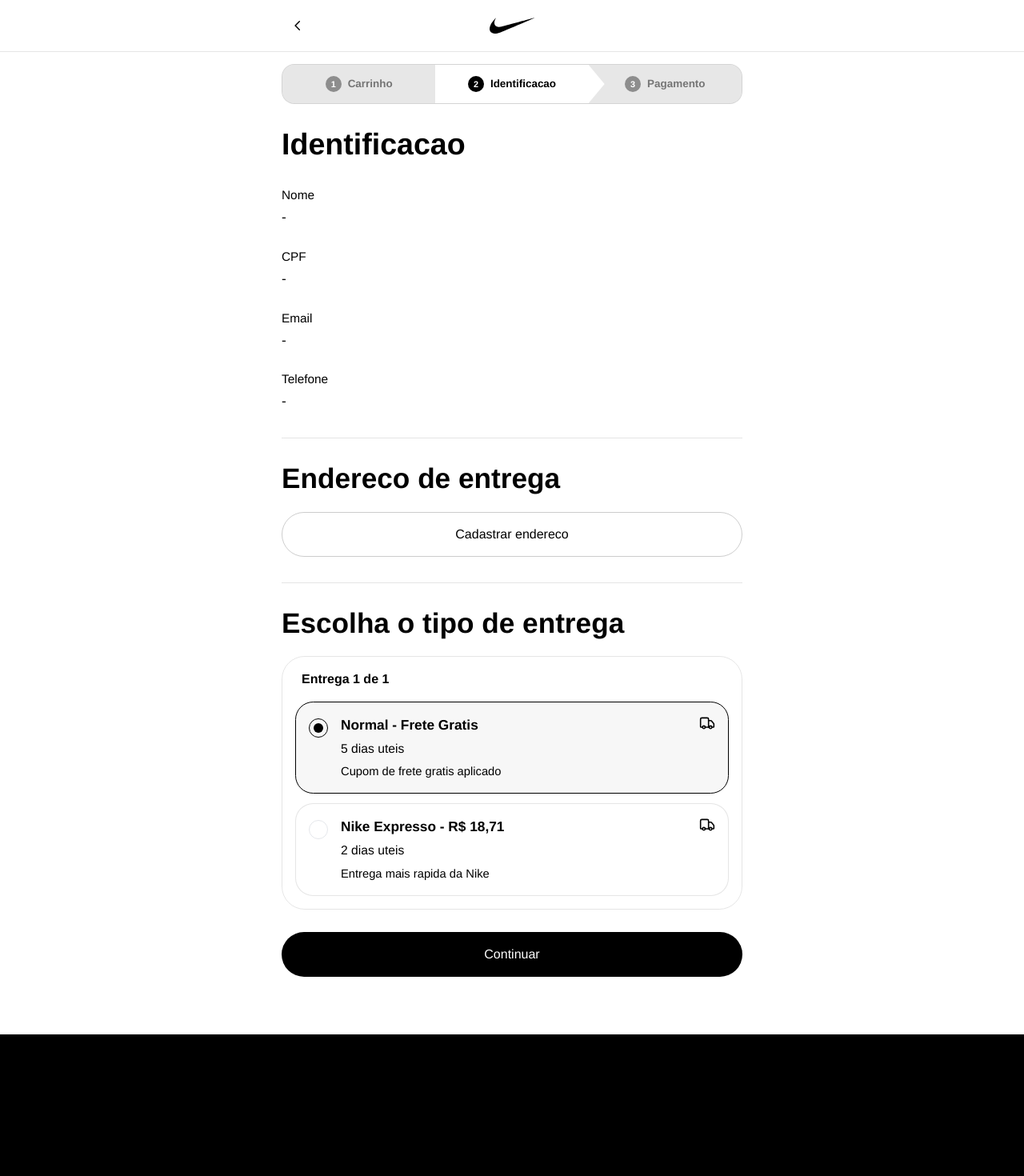
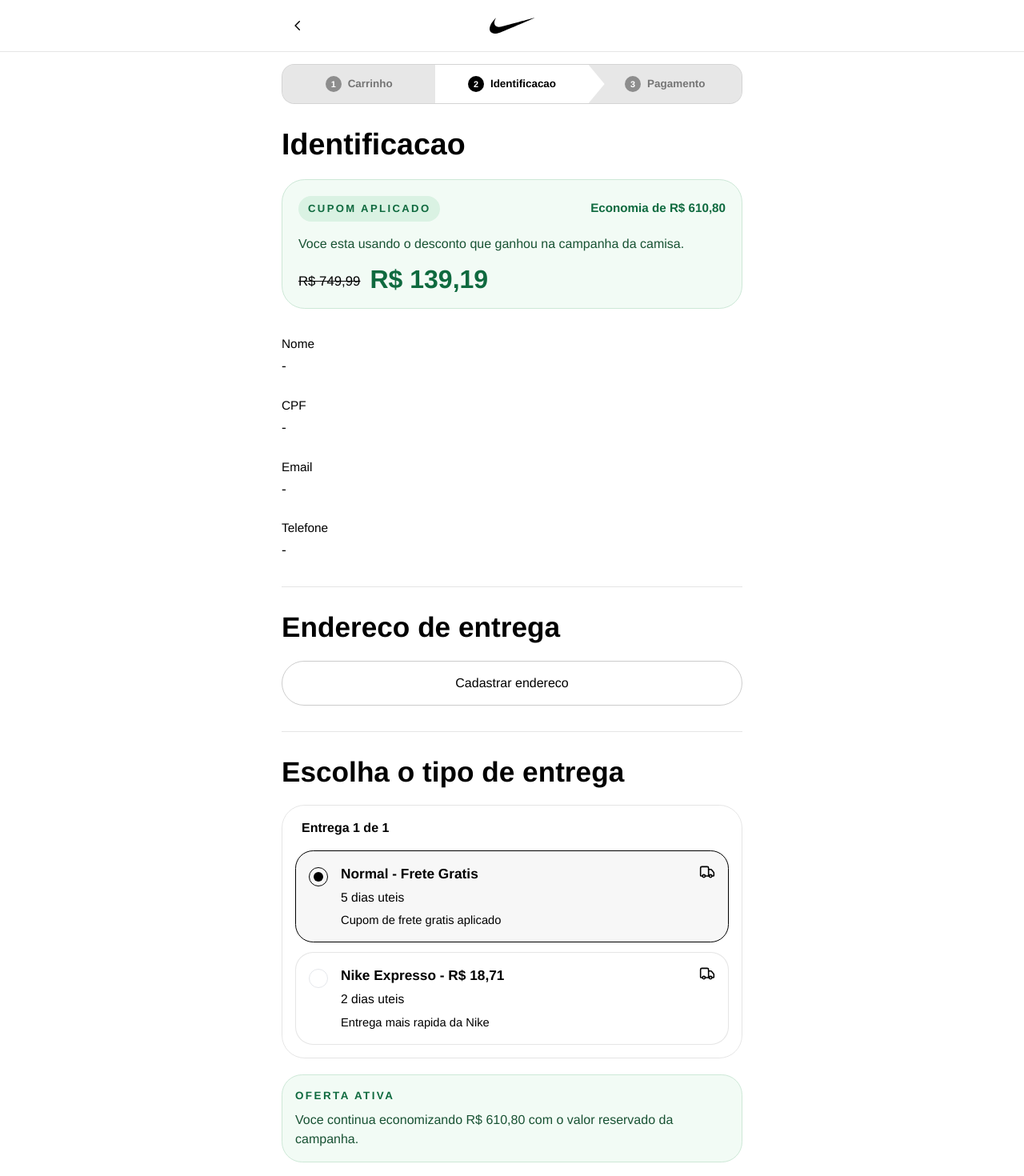
Before and after one commit to jetwater171-debug/nike, a Next.js app: page /checkout in a window 1280 px wide. Shown: the top 1470 px of the page at 80% size. Before the commit the page ends 1293 px from the top, so only its background shows below. Built offline with nearby package versions, Linux system fonts and the light colour scheme; no server answers.

Commit message:
Highlight campaign savings on nike and checkout

```diff
--- a/src/app/checkout/CheckoutPageClient.tsx
+++ b/src/app/checkout/CheckoutPageClient.tsx
@@ -44,6 +44,8 @@
 };
 
 const CART_STORAGE_KEY = "nikepromo.cartState";
+const ORIGINAL_PRICE_VALUE = 749.99;
+const DEFAULT_OFFER_PRICE_VALUE = 139.19;
 const NORMAL_SHIPPING = {
   id: "normal",
   name: "Normal",
@@ -467,6 +469,17 @@
         : NORMAL_SHIPPING,
     [selectedShippingId],
   );
+  const productPriceValue = useMemo(
+    () => Number(cart.priceValue || DEFAULT_OFFER_PRICE_VALUE),
+    [cart.priceValue],
+  );
+  const campaignSavingsValue = useMemo(
+    () =>
+      Number(
+        Math.max(ORIGINAL_PRICE_VALUE - productPriceValue, 0).toFixed(2),
+      ),
+    [productPriceValue],
+  );
 
   const addressReady = Boolean(shipping.street && shipping.cep);
   const fullAddressLine = [
@@ -651,6 +664,30 @@
             Identificacao
           </h1>
 
+          <div className="mt-6 rounded-[1.8rem] border border-[#cde8d7] bg-[#f2fbf5] p-5">
+            <div className="flex items-center justify-between gap-3">
+              <span className="inline-flex min-h-8 items-center rounded-full bg-[#daf2e3] px-3 text-[0.82rem] font-semibold uppercase tracking-[0.18em] text-[#0f6a3f]">
+                Cupom aplicado
+              </span>
+              <span className="text-[0.95rem] font-semibold text-[#0f6a3f]">
+                Economia de {formatCurrency(campaignSavingsValue)}
+              </span>
+            </div>
+
+            <p className="mt-4 text-[1rem] leading-6 text-[#185233]">
+              Voce esta usando o desconto que ganhou na campanha da camisa.
+            </p>
+
+            <div className="mt-4 flex items-end gap-3">
+              <span className="text-[1.05rem] font-medium text-black/42 line-through">
+                {formatCurrency(ORIGINAL_PRICE_VALUE)}
+              </span>
+              <span className="text-[2rem] font-semibold leading-none text-[#0f6a3f]">
+                {formatCurrency(productPriceValue)}
+              </span>
+            </div>
+          </div>
+
           <div className="mt-8 space-y-6">
             <div>
               <p className="text-[0.96rem] text-black/56">Nome</p>
@@ -820,6 +857,15 @@
             </div>
           </div>
 
+          <div className="mt-5 rounded-[1.6rem] border border-[#cde8d7] bg-[#f2fbf5] px-4 py-4 text-[#185233]">
+            <p className="text-[0.84rem] font-semibold uppercase tracking-[0.18em] text-[#0f6a3f]">
+              Oferta ativa
+            </p>
+            <p className="mt-2 text-[1rem] leading-6">
+              Voce continua economizando {formatCurrency(campaignSavingsValue)} com o valor reservado da campanha.
+            </p>
+          </div>
+
           <button
             type="button"
             onClick={() => void handleContinue()}
```
Also changed, not shown: public/nike-base.html (+46 -0 lines).
